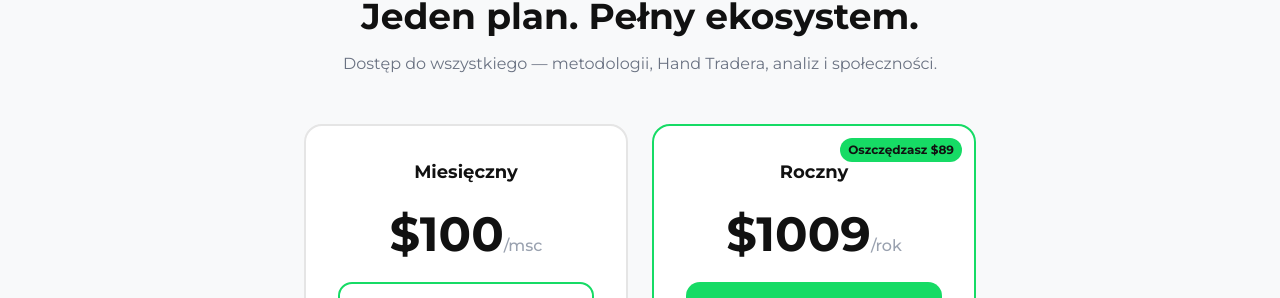
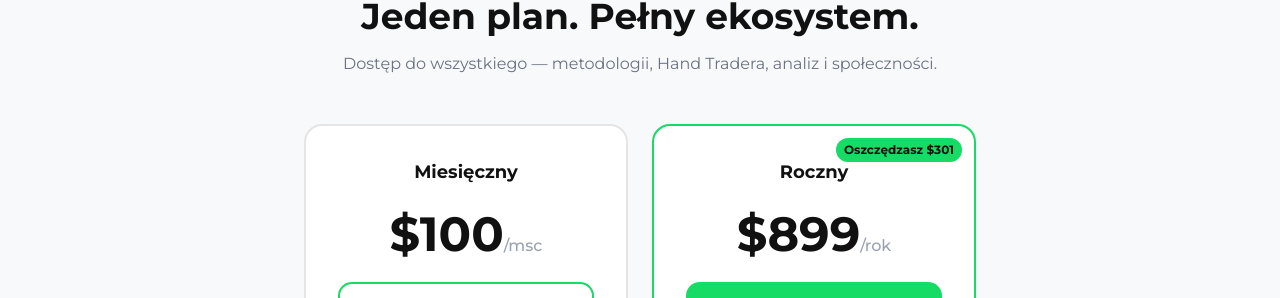
Before and after one commit to The1stFund/academy, a Next.js app in the folder frontend/: page / in a window 1280 px wide. Shown: the part 4635-4933 px from the top of the page. Built offline with nearby package versions, Linux system fonts and the light colour scheme.

Commit message:
fix: correct annual price to 99, savings badge 01

```diff
--- a/frontend/src/app/page.tsx
+++ b/frontend/src/app/page.tsx
@@ -226,10 +226,10 @@ export default function LandingPage() {
               </Link>
             </div>
             <div className="bg-white rounded-2xl border-2 p-6 md:p-8 text-center relative overflow-hidden" style={{ borderColor: '#16db65' }}>
-              <div className="absolute top-3 right-3 text-xs font-bold px-2 py-1 rounded-full" style={{ background: '#16db65', color: '#111' }}>Oszczędzasz $89</div>
+              <div className="absolute top-3 right-3 text-xs font-bold px-2 py-1 rounded-full" style={{ background: '#16db65', color: '#111' }}>Oszczędzasz $301</div>
               <h3 className="text-lg font-bold mb-1" style={{ color: '#111' }}>Roczny</h3>
               <div className="my-5 md:my-6">
-                <span className="text-4xl md:text-5xl font-bold" style={{ color: '#111' }}>$1009</span>
+                <span className="text-4xl md:text-5xl font-bold" style={{ color: '#111' }}>$899</span>
                 <span className="text-gray-400 font-medium">/rok</span>
               </div>
               <Link href="/checkout?plan=annual" className="block w-full text-center text-white font-bold py-3.5 rounded-xl transition-opacity hover:opacity-90" style={{ background: '#16db65' }}>
--- a/frontend/src/app/pricing/page.tsx
+++ b/frontend/src/app/pricing/page.tsx
@@ -63,15 +63,15 @@ export default function PricingPage() {
           <div className="rounded-2xl p-8 border-2" style={{ borderColor: '#111', background: '#111' }}>
             <div className="flex items-center justify-between mb-6">
               <div>
-                <span className="text-xs font-bold tracking-widest uppercase px-3 py-1 rounded-full" style={{ color: '#16db65', background: 'rgba(22,219,101,0.15)' }}>Roczny – Oszczędzasz $89</span>
+                <span className="text-xs font-bold tracking-widest uppercase px-3 py-1 rounded-full" style={{ color: '#16db65', background: 'rgba(22,219,101,0.15)' }}>Roczny – Oszczędzasz $301</span>
                 <h2 className="text-xl font-bold mt-3 text-white">The1st Academy</h2>
               </div>
             </div>
             <div className="mb-2">
-              <span className="text-5xl font-bold text-white">$1009</span>
+              <span className="text-5xl font-bold text-white">$899</span>
               <span className="text-lg font-medium" style={{ color: '#666' }}>/rok</span>
             </div>
-            <p className="text-sm mb-6" style={{ color: '#555' }}>$41.58/msc • Oszczędzasz $89 rocznie</p>
+            <p className="text-sm mb-6" style={{ color: '#555' }}>$41.58/msc • Oszczędzasz $301 rocznie</p>
             <Link href="/checkout?plan=annual" className="block w-full text-center font-bold py-3.5 rounded-xl mb-6 transition-opacity hover:opacity-90" style={{ background: '#16db65', color: 'white' }}>
               Zacznij teraz
             </Link>
```
